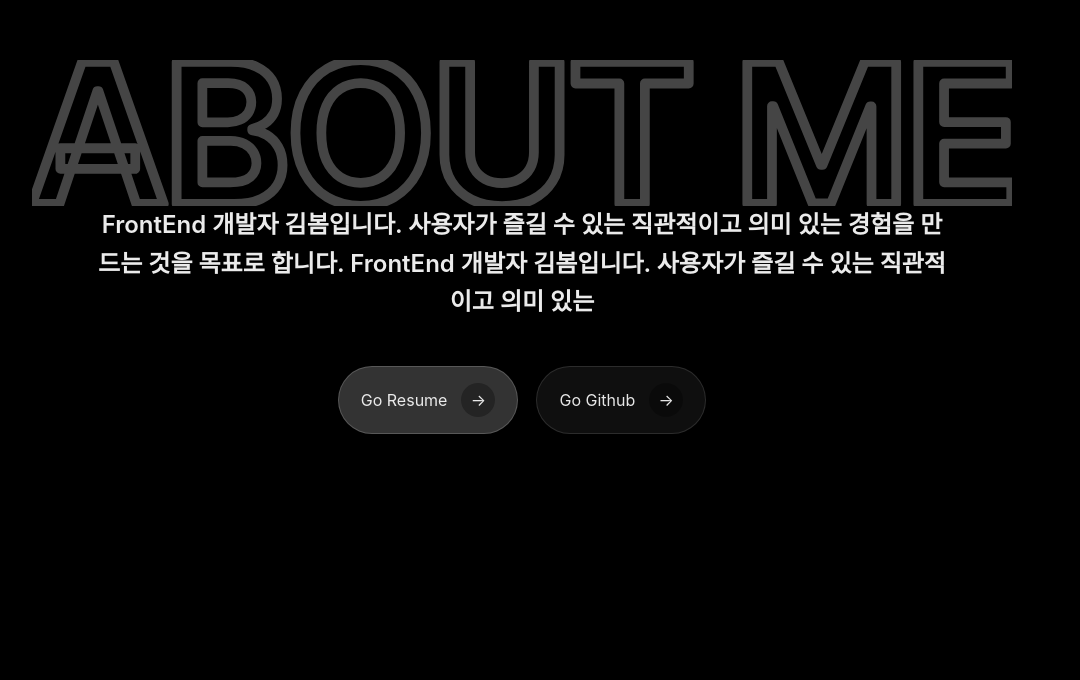
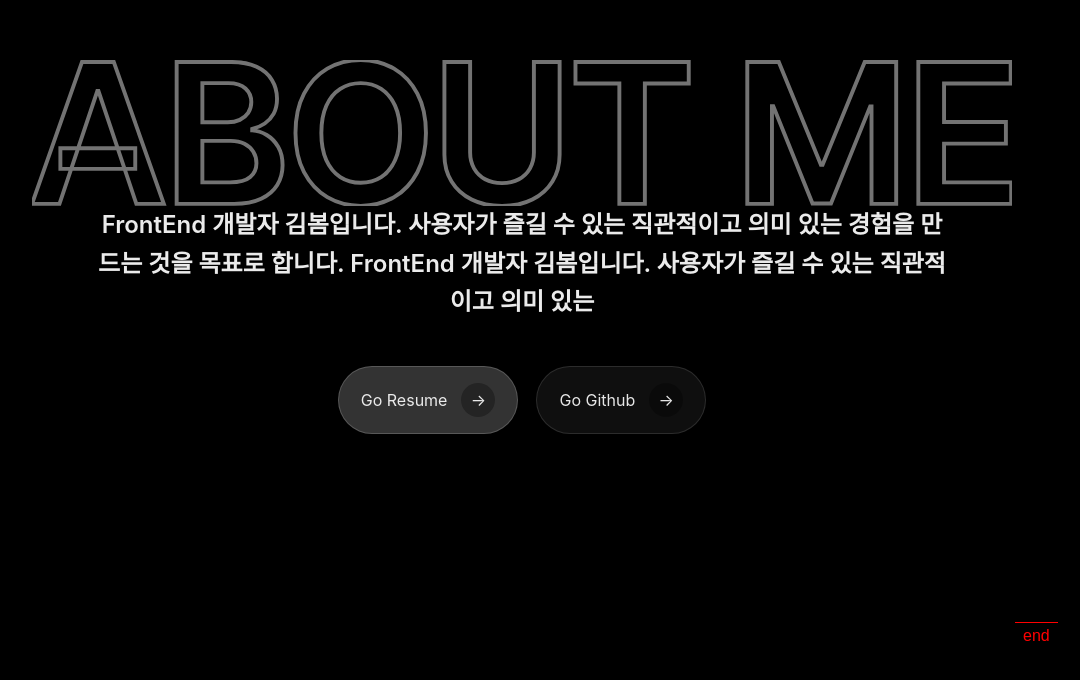
Before and after one commit to bom0320/web-portfolio, a Next.js app: page / in a window 1280 px wide. Shown: the part 1464-2144 px from the top of the page, without its empty margins (118-1198 px from the left). Built offline with nearby package versions, Linux system fonts and the light colour scheme.

Commit message:
fix: title color

```diff
--- a/src/components/about/hero/AboutTitle.tsx
+++ b/src/components/about/hero/AboutTitle.tsx
@@ -20,9 +20,8 @@ export default function AboutTitle({ fillGroupRef }: AboutTitleProps) {
             key={i}
             d={d}
             fill="none"
-            stroke="rgba(255,255,255,0.6)"
-            strokeWidth={5}
-            strokeLinejoin="round"
+            stroke="rgb(255, 255, 255)"
+            strokeWidth={2}
           />
         ))}
       </g>
```
